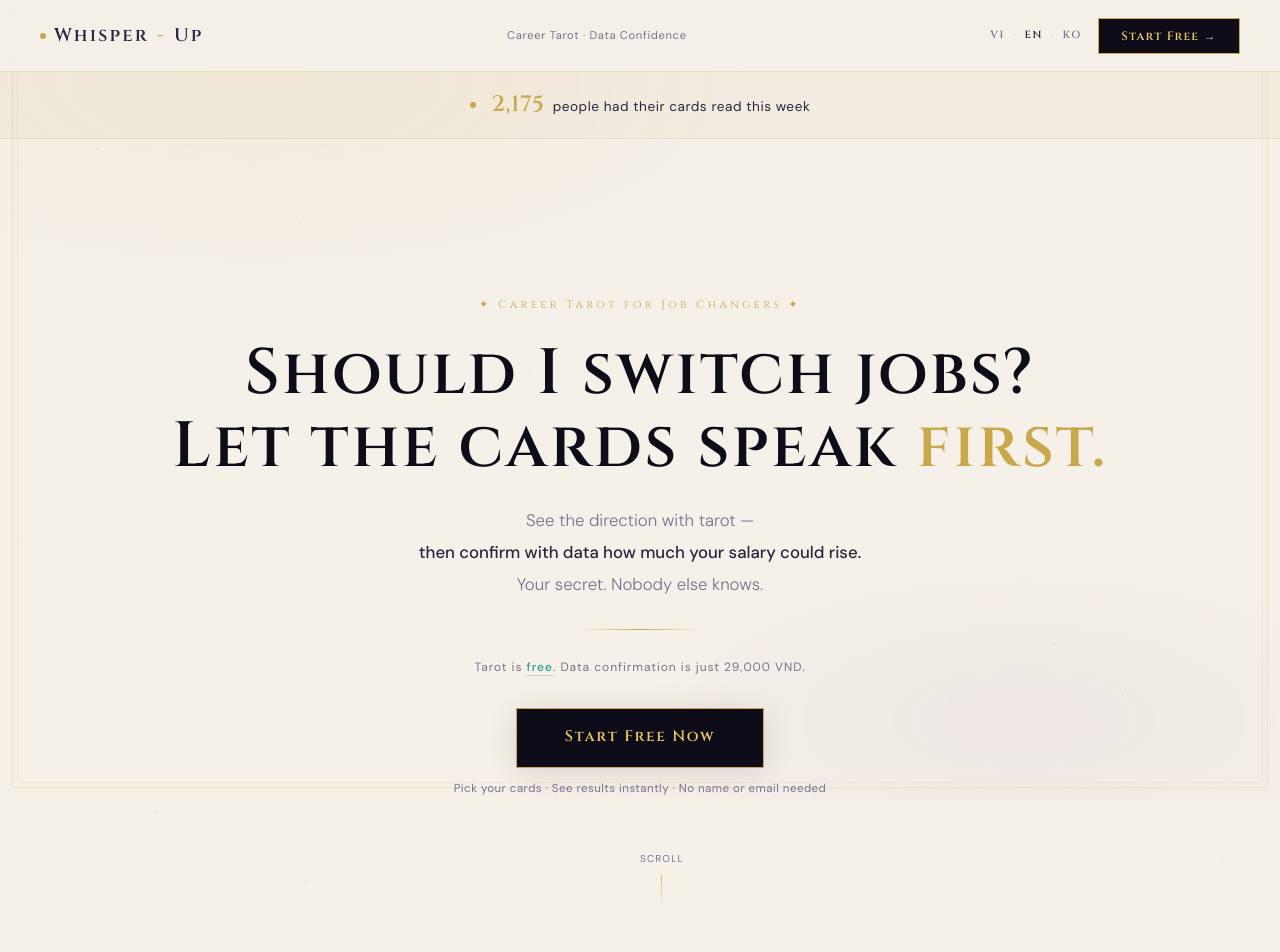
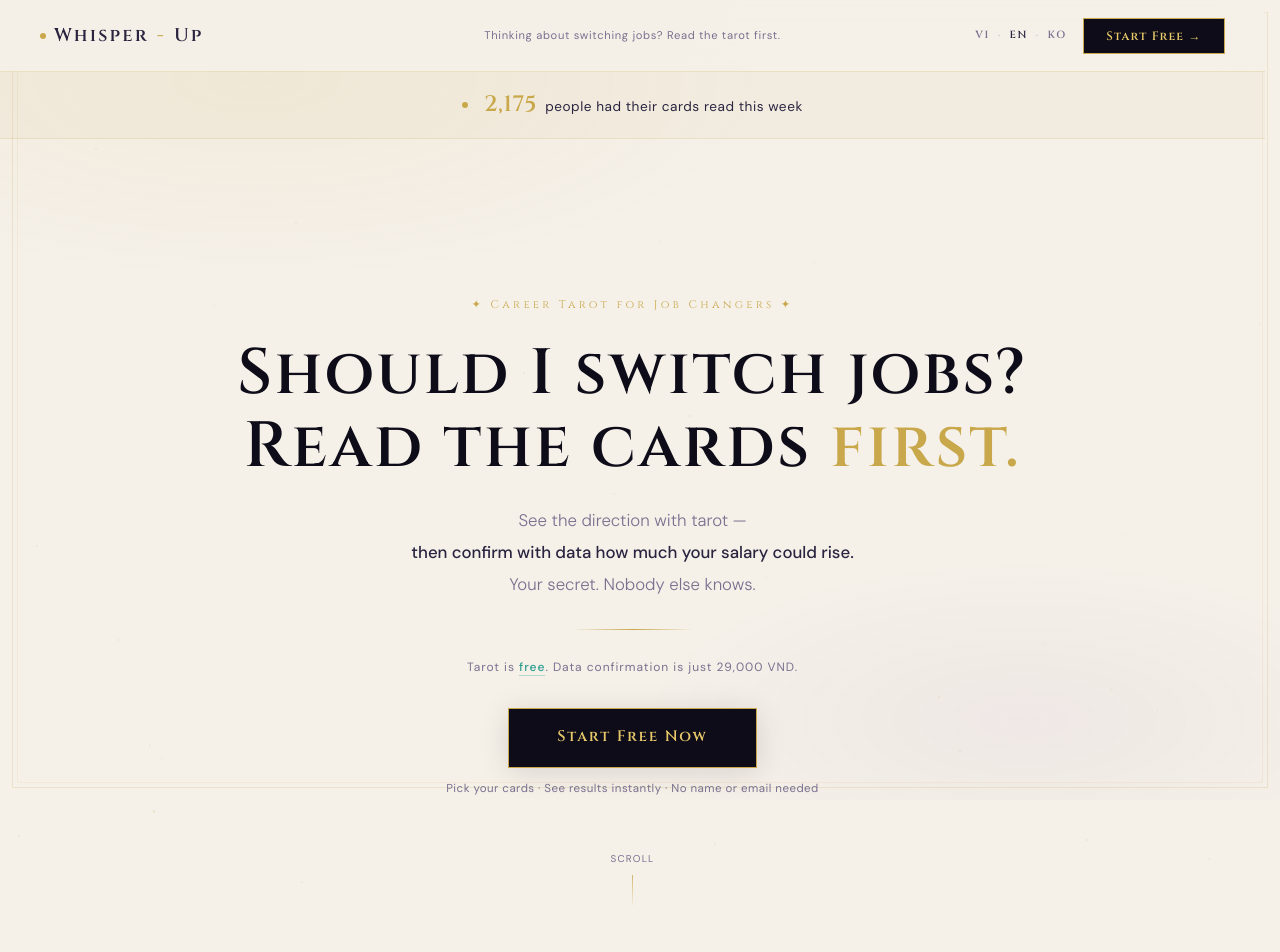
Before and after one commit to SeungjuWI/WhisperUp, a Next.js app: page /en in a window 1280 px wide. Shown: the top 952 px of the page. Built offline with nearby package versions, Linux system fonts and the light colour scheme.

Commit message:
feat: implement hero section, responsive navigation, and i18n support for landing page

```diff
--- a/messages/en.json
+++ b/messages/en.json
@@ -9,13 +9,13 @@
     "ko": "KO"
   },
   "nav": {
-    "tag": "Career Tarot · Data Confidence",
+    "tag": "Thinking about switching jobs? Read the tarot first.",
     "cta": "Start Free →"
   },
   "hero": {
     "ornament": "Career Tarot for Job Changers",
     "h1Lead": "Should I switch jobs?",
-    "h1Trail": "Let the cards speak",
+    "h1Trail": "Read the cards",
     "h1Emphasis": "first.",
     "subLine1": "See the direction with tarot —",
     "subLine2": "then confirm with data how much your salary could rise.",
@@ -95,7 +95,7 @@
       },
       {
         "q": "Can I get a refund?",
-        "a": "29,000 VND ≈ one coffee. If the result wasn't helpful, email us — we refund, no questions."
+        "a": "Generally no — it's a digital result you've already seen. But if a payment error or technical glitch meant you couldn't view your result, email us and we'll sort it out."
       }
     ]
   },
--- a/messages/ko.json
+++ b/messages/ko.json
@@ -9,14 +9,14 @@
     "ko": "KO"
   },
   "nav": {
-    "tag": "커리어 타로 · 데이터 확신",
+    "tag": "이직 고민, 타로로 먼저 확인하세요",
     "cta": "무료 시작 →"
   },
   "hero": {
     "ornament": "이직을 고민하는 직장인을 위한 커리어 타로",
     "h1Lead": "이직, 해야 할까?",
-    "h1Trail": "먼저 카드에",
-    "h1Emphasis": "물어봐.",
+    "h1Trail": "먼저 카드를",
+    "h1Emphasis": "확인해봐.",
     "subLine1": "타로로 방향을 보고 —",
     "subLine2": "데이터로 연봉이 얼마나 오를지 확인하세요.",
     "subLine3": "당신의 비밀. 아무도 모릅니다.",
@@ -95,7 +95,7 @@
       },
       {
         "q": "환불 되나요?",
-        "a": "29,000 VND는 커피 한 잔 값. 결과가 도움 안 됐으면 이메일 주세요 — 묻지 않고 환불."
+        "a": "기본적으로 환불은 안 돼요. 한 번 결과를 본 디지털 서비스라서요. 단, 결제 오류나 기술 문제로 결과를 못 보신 경우엔 이메일 주세요 — 그건 바로 처리해드려요."
       }
     ]
   },
--- a/messages/vi.json
+++ b/messages/vi.json
@@ -9,13 +9,13 @@
     "ko": "KO"
   },
   "nav": {
-    "tag": "Tarot Sự Nghiệp · Tự Tin Bằng Dữ Liệu",
+    "tag": "Phân vân đổi việc? Xem tarot trước.",
     "cta": "Bắt Đầu Miễn Phí →"
   },
   "hero": {
     "ornament": "Tarot Sự Nghiệp Cho Người Đổi Việc",
     "h1Lead": "Có nên đổi việc không?",
-    "h1Trail": "Hãy để các lá bài lên tiếng",
+    "h1Trail": "Xem các lá bài",
     "h1Emphasis": "trước.",
     "subLine1": "Xem hướng đi qua tarot —",
     "subLine2": "rồi xác nhận bằng dữ liệu mức lương có thể tăng bao nhiêu.",
@@ -95,7 +95,7 @@
       },
       {
         "q": "Có hoàn tiền không?",
-        "a": "29.000 VND ≈ 1 ly cà phê. Nếu kết quả không hữu ích, gửi email cho chúng tôi — refund không hỏi nhiều."
+        "a": "Thường thì không — đây là kết quả số đã xem ngay. Nhưng nếu lỗi thanh toán hoặc trục trặc kỹ thuật khiến bạn không xem được kết quả, gửi email cho chúng tôi — trường hợp đó sẽ xử lý ngay."
       }
     ]
   },
--- a/src/app/globals.css
+++ b/src/app/globals.css
@@ -32,6 +32,10 @@
 
 html {
   scroll-behavior: smooth;
+  /* Reserve scrollbar gutter even when not scrolling, so fixed elements
+     (page-frame) and absolute scroll hints don't drift relative to
+     mx-auto content centers. */
+  scrollbar-gutter: stable;
 }
 
 body {
--- a/src/components/landing/Hero.tsx
+++ b/src/components/landing/Hero.tsx
@@ -112,10 +112,17 @@ export default function Hero() {
         {t('ctaNote')}
       </div>
 
+      {/* fadeUp keyframe sets transform: translateY(...), which would override
+          a -translate-x-1/2 on the same element and break horizontal centering.
+          So horizontal centering is done by the outer absolute+flex wrapper,
+          and only the inner element runs the animation. */}
       <div
-        className="absolute bottom-8 left-1/2 flex -translate-x-1/2 flex-col items-center gap-2"
+        className="absolute bottom-8 left-0 right-0 flex justify-center"
+        aria-hidden
+      >
+        <div
+          className="flex flex-col items-center gap-2"
           style={{ animation: 'fadeUp 0.8s 1.2s ease both' }}
-        aria-hidden
         >
           <span className="text-[0.62rem] tracking-[0.12em] text-[var(--muted)]">
             {t('scroll')}
@@ -125,6 +132,7 @@ export default function Hero() {
             style={{ animation: 'pulse 2s ease-in-out infinite' }}
           />
         </div>
+      </div>
     </section>
   );
 }
--- a/src/components/landing/Nav.tsx
+++ b/src/components/landing/Nav.tsx
@@ -5,12 +5,15 @@ import LocaleSwitcher from '@/components/ui/LocaleSwitcher';
 export default async function Nav() {
   const t = await getTranslations('nav');
 
+  // 3-col grid so the middle tagline sits at the true viewport center
+  // regardless of logo width vs actions width. Logo justifies to the
+  // start, actions to the end.
   return (
-    <nav className="sticky top-0 z-[100] flex items-center justify-between border-b border-[rgba(201,168,76,0.25)] bg-[rgba(245,240,232,0.92)] px-6 py-[1.1rem] backdrop-blur-[20px] sm:px-10">
+    <nav className="sticky top-0 z-[100] grid grid-cols-[1fr_auto_1fr] items-center gap-4 border-b border-[rgba(201,168,76,0.25)] bg-[rgba(245,240,232,0.92)] px-6 py-[1.1rem] backdrop-blur-[20px] sm:px-10">
       <Link
         href="/"
         aria-label="Whisper-Up — home"
-        className="flex items-center gap-2 font-serif text-[1.15rem] font-semibold tracking-[0.12em] text-[var(--text)] transition-colors hover:text-gold"
+        className="flex items-center gap-2 font-serif text-[1.15rem] font-semibold tracking-[0.12em] text-[var(--text)] transition-colors hover:text-gold justify-self-start"
       >
         <span
           aria-hidden
@@ -20,11 +23,11 @@ export default async function Nav() {
         Whisper<span className="text-gold">-</span>Up
       </Link>
 
-      <div className="hidden text-[0.7rem] tracking-[0.06em] text-[var(--muted)] md:block">
+      <div className="hidden text-center text-[0.7rem] tracking-[0.06em] text-[var(--muted)] md:block">
         {t('tag')}
       </div>
 
-      <div className="flex items-center gap-4">
+      <div className="flex items-center gap-4 justify-self-end">
         <LocaleSwitcher variant="light" />
         <Link
           href="/reading"
```
Lines whose indentation alone changed are shown as unchanged.
